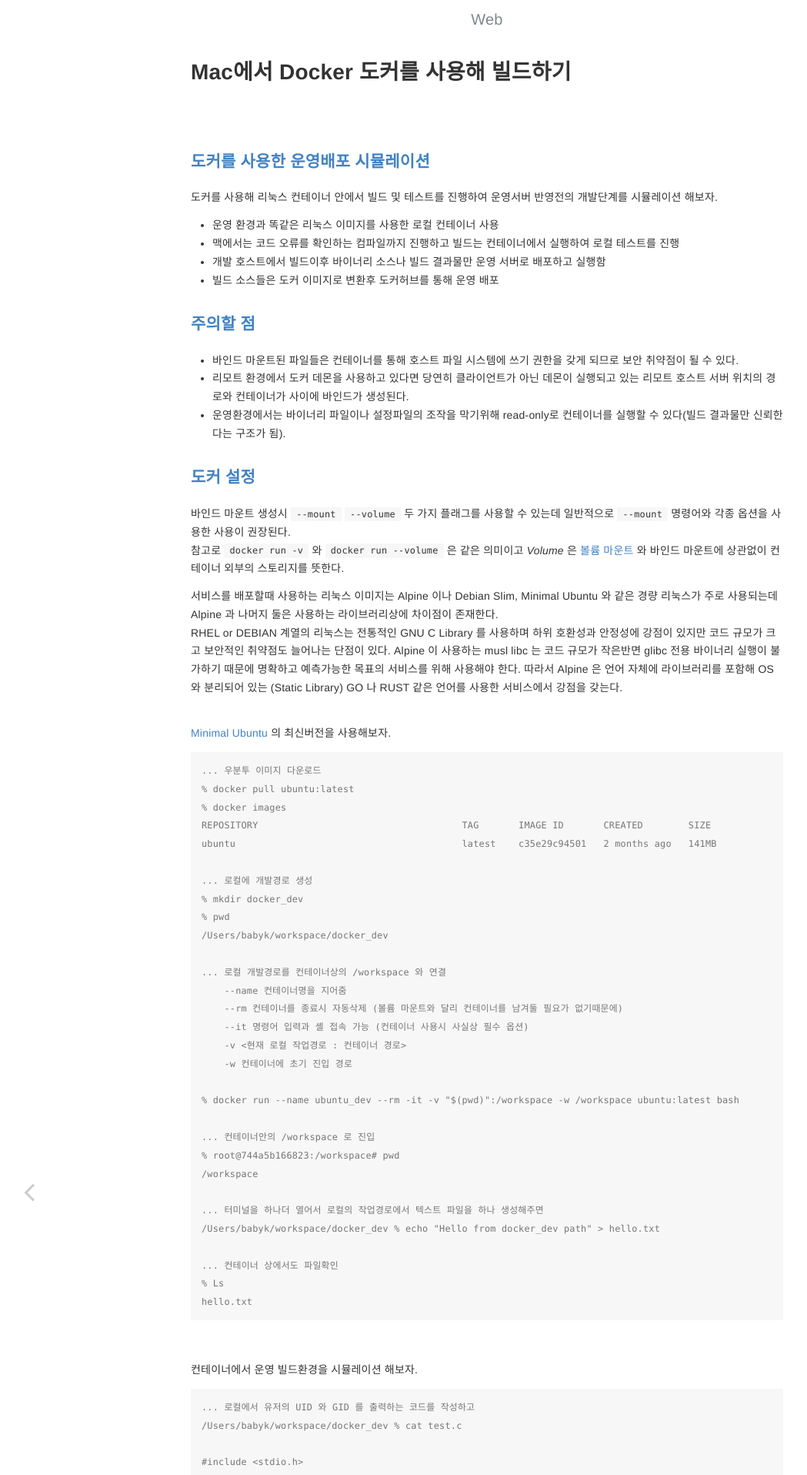
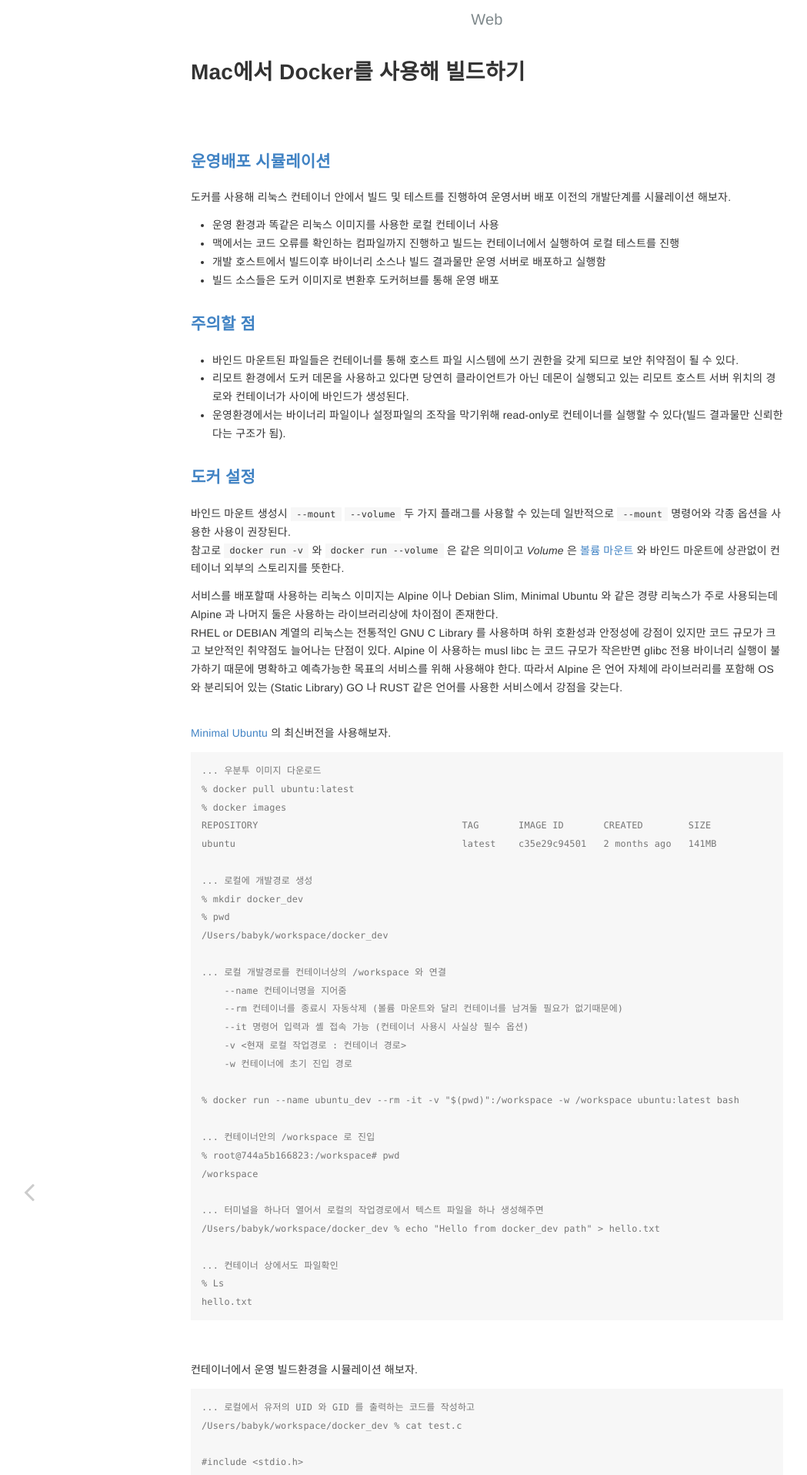
Before and after one commit to nicemiro/nicemiro.github.io, a Jekyll site: the page built from _posts/web/2025-12-24-docker_bindMount.md, in a window 1280 px wide. Shown: the top 1916 px of the page at 77% size, without its empty margins (7-1056 px from the left). Built offline with Jekyll 4.4.1, drawn with Linux system fonts in a browser that asks for light colours; some of the changed text lies outside the part shown.

Commit message:
fix: _posts/web/2025-12-24-docker_bindMount.md

```diff
--- a/_posts/web/2025-12-24-docker_bindMount.md
+++ b/_posts/web/2025-12-24-docker_bindMount.md
@@ -1,5 +1,5 @@
 ---
-title: Mac에서 Docker 도커를 사용해 빌드하기
+title: Mac에서 Docker를 사용해 빌드하기
 titleEn:
 author: BabyK
 date: 2025-12-25
@@ -9,8 +9,8 @@ tags: [Web, Docker]
 published: true
 ---
 <br>
-### 도커를 사용한 운영배포 시뮬레이션
-도커를 사용해 리눅스 컨테이너 안에서 빌드 및 테스트를 진행하여 운영서버 반영전의 개발단계를 시뮬레이션 해보자.
+### 운영배포 시뮬레이션
+도커를 사용해 리눅스 컨테이너 안에서 빌드 및 테스트를 진행하여 운영서버 배포 이전의 개발단계를 시뮬레이션 해보자.
 * 운영 환경과 똑같은 리눅스 이미지를 사용한 로컬 컨테이너 사용
 * 맥에서는 코드 오류를 확인하는 컴파일까지 진행하고 빌드는 컨테이너에서 실행하여 로컬 테스트를 진행
 * 개발 호스트에서 빌드이후 바이너리 소스나 빌드 결과물만 운영 서버로 배포하고 실행함
```
Also changed, not shown: other parts of _posts/web/2025-12-24-docker_bindMount.md (+1 -1 lines).
